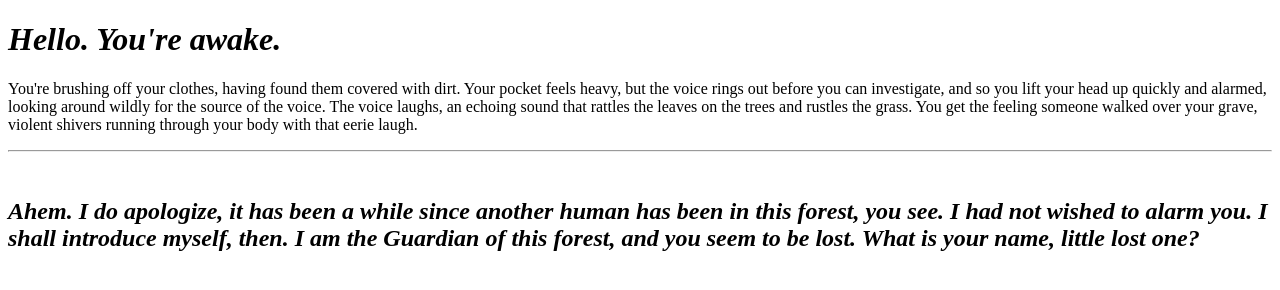
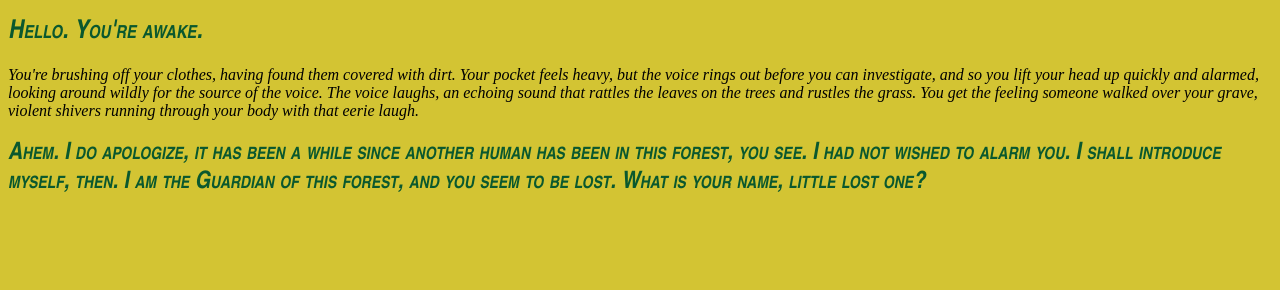
Before and after one commit to MirrorInReverse/mirrorinreverse.github.io, a plain HTML site: page index.html in a window 1280 px wide. Drawn offline with Linux system fonts and the light colour scheme.

Commit message:
Update index.html

```diff
--- a/index.html
+++ b/index.html
@@ -3,13 +3,12 @@
   <head>
     <meta charset="utf-8">
     <title>Journey Through the Forest</title>
-    <link rel="stylesheet" href="style.css" type="text" >
+    <link rel="stylesheet" href="style.css">
   </head>
   <body>
-    <h1><strong><em>Hello. You're awake.</strong></em></h1>
+    <h1><em>Hello. You're awake.</em></h1>
     <p class="fancy">You're brushing off your clothes, having found them covered with dirt. Your pocket feels heavy, but the voice rings out before you can investigate, and so you lift your head up quickly and alarmed, looking around wildly for the source of the voice. The voice laughs, an echoing sound that rattles the leaves on the trees and rustles the grass.
     You get the feeling someone walked over your grave, violent shivers running through your body with that eerie laugh.</p>
-    <hr />
-    <br /><h2><strong><em>Ahem. I do apologize, it has been a while since another human has been in this forest, you see. I had not wished to alarm you. I shall introduce myself, then. I am the Guardian of this forest, and you seem to be lost. What is your name, little lost one?</strong></em></h2>
+    <h2><em>Ahem. I do apologize, it has been a while since another human has been in this forest, you see. I had not wished to alarm you. I shall introduce myself, then. I am the Guardian of this forest, and you seem to be lost. What is your name, little lost one?</em></h2>
 </body>
 </html>
```
